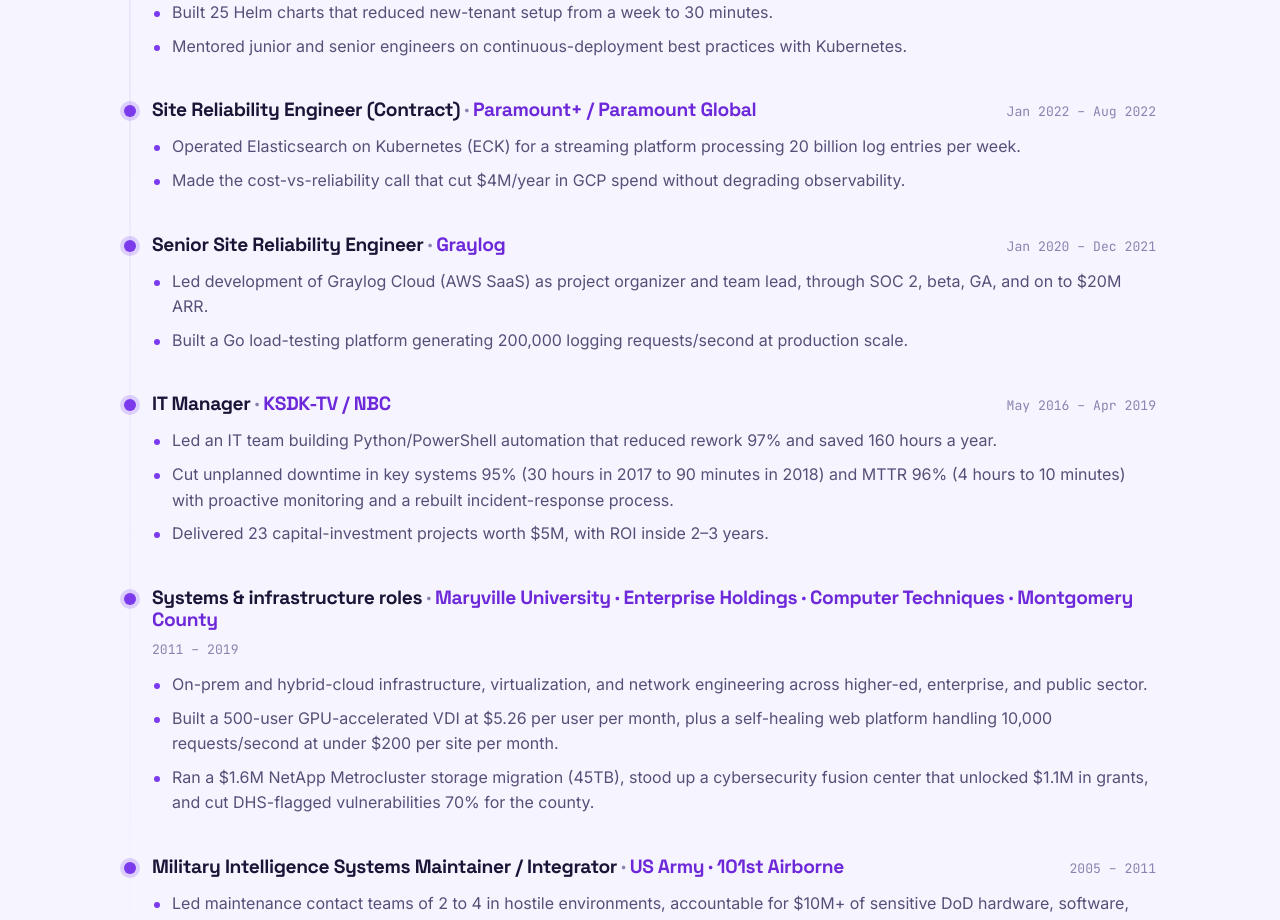
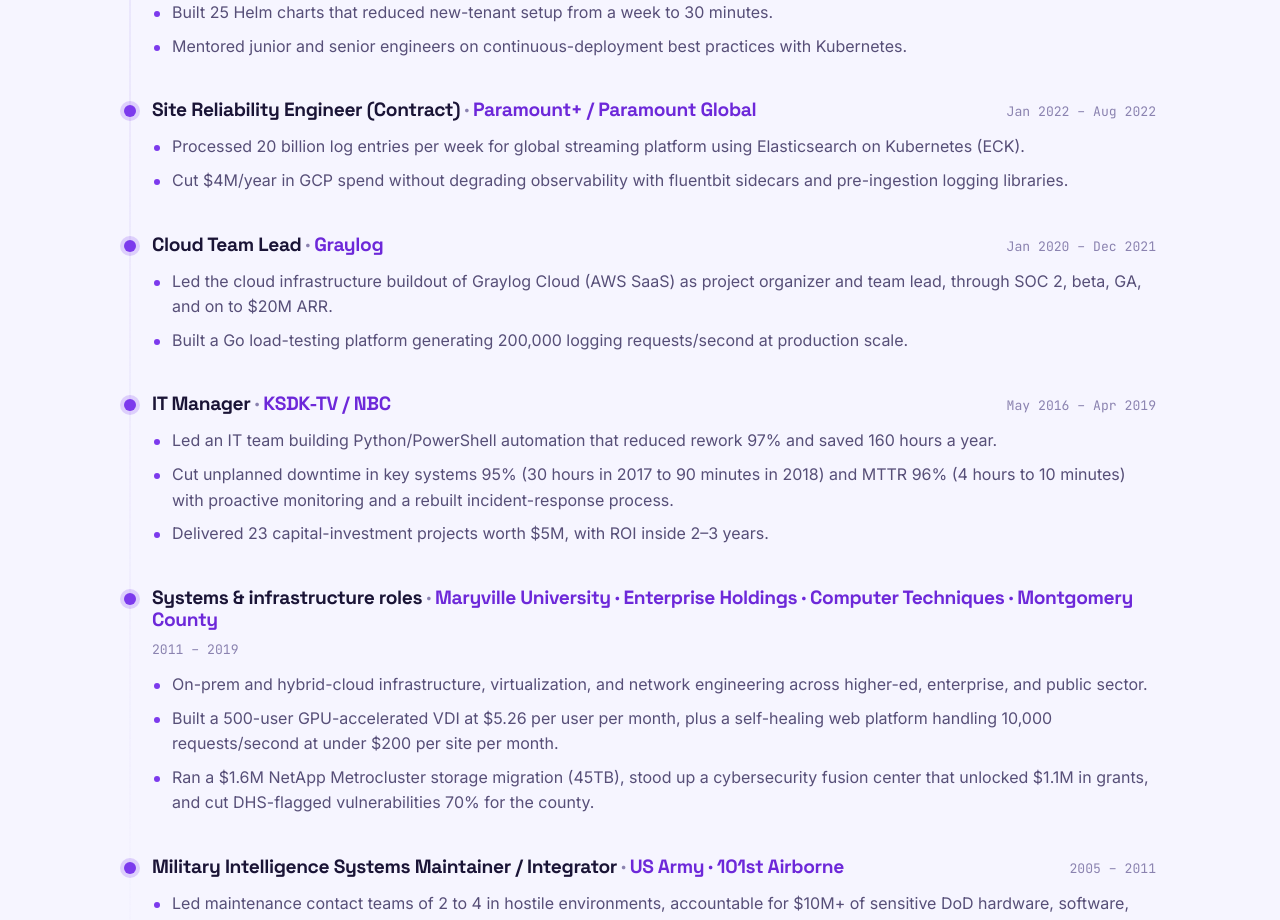
Before and after one commit to nicholas-a-hall/nicholas-a-hall.github.io, a React (Vite) app: page / in a window 1280 px wide. Shown: the part 8740-9660 px from the top of the page. Built offline with nearby package versions, Linux system fonts and the light colour scheme.

Commit message:
update bullet points

```diff
--- a/src/data/content.js
+++ b/src/data/content.js
@@ -261,16 +261,16 @@
     company: 'Paramount+ / Paramount Global',
     period: 'Jan 2022 – Aug 2022',
     highlights: [
-      'Operated Elasticsearch on Kubernetes (ECK) for a streaming platform processing 20 billion log entries per week.',
-      'Made the cost-vs-reliability call that cut $4M/year in GCP spend without degrading observability.',
+      'Processed 20 billion log entries per week for global streaming platform using Elasticsearch on Kubernetes (ECK).',
+      'Cut $4M/year in GCP spend without degrading observability with fluentbit sidecars and pre-ingestion logging libraries.',
     ],
   },
   {
-    role: 'Senior Site Reliability Engineer',
+    role: 'Cloud Team Lead',
     company: 'Graylog',
     period: 'Jan 2020 – Dec 2021',
     highlights: [
-      'Led development of Graylog Cloud (AWS SaaS) as project organizer and team lead, through SOC 2, beta, GA, and on to $20M ARR.',
+      'Led the cloud infrastructure buildout of Graylog Cloud (AWS SaaS) as project organizer and team lead, through SOC 2, beta, GA, and on to $20M ARR.',
       'Built a Go load-testing platform generating 200,000 logging requests/second at production scale.',
     ],
   },
```
